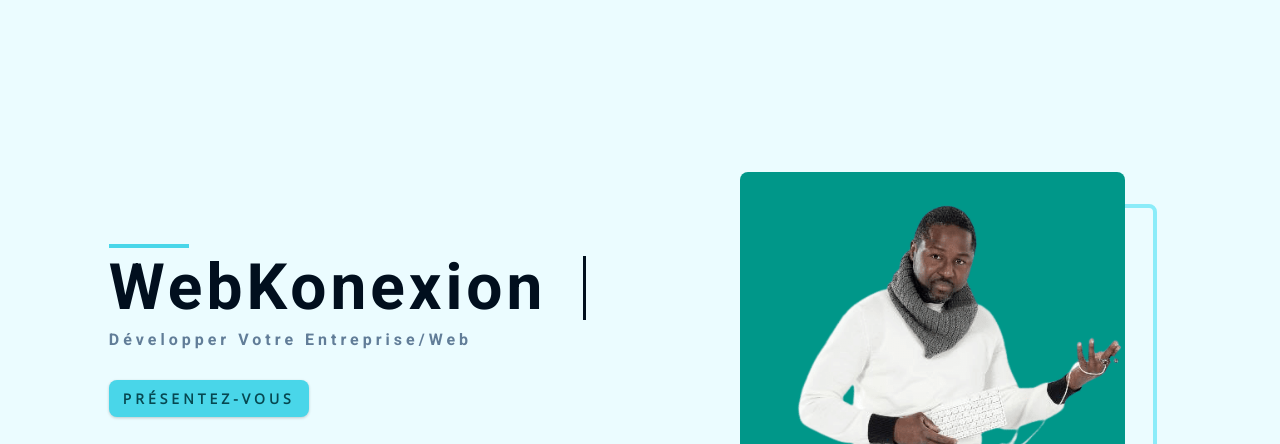
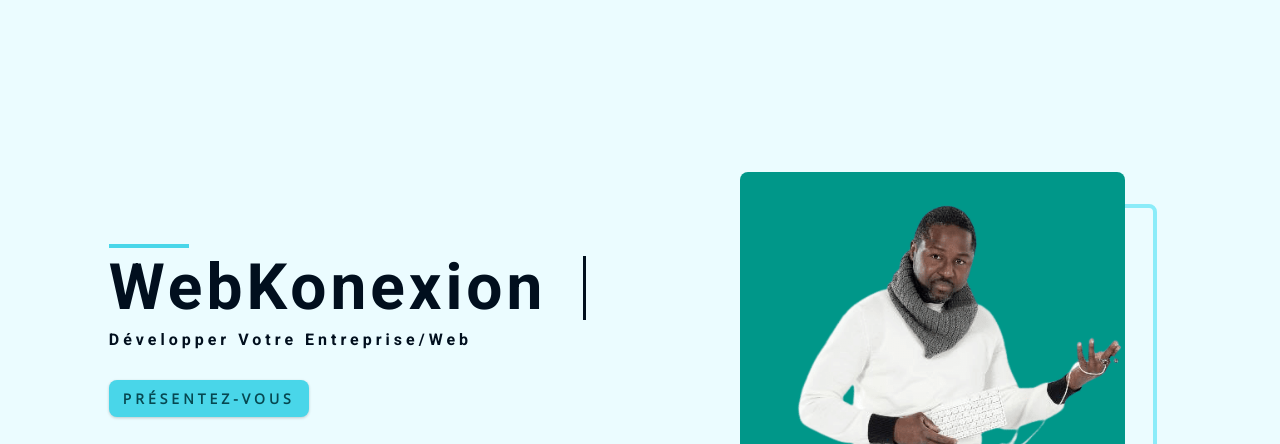
Before and after one commit to 0SansNom/webkonection, a plain HTML site: page index.html in a window 1280 px wide. Shown: the part 68-512 px from the top of the page. Drawn offline with nearby package versions, Linux system fonts and the light colour scheme.

Commit message:
color change

```diff
--- a/css/styles.css
+++ b/css/styles.css
@@ -395,7 +395,7 @@ Hero
 }
 
 .hero-info h4 {
-  color: var(--clr-grey-5);
+  color: var(--clr-grey-1);
 }
 .hero-icons {
   justify-items: start;
```
